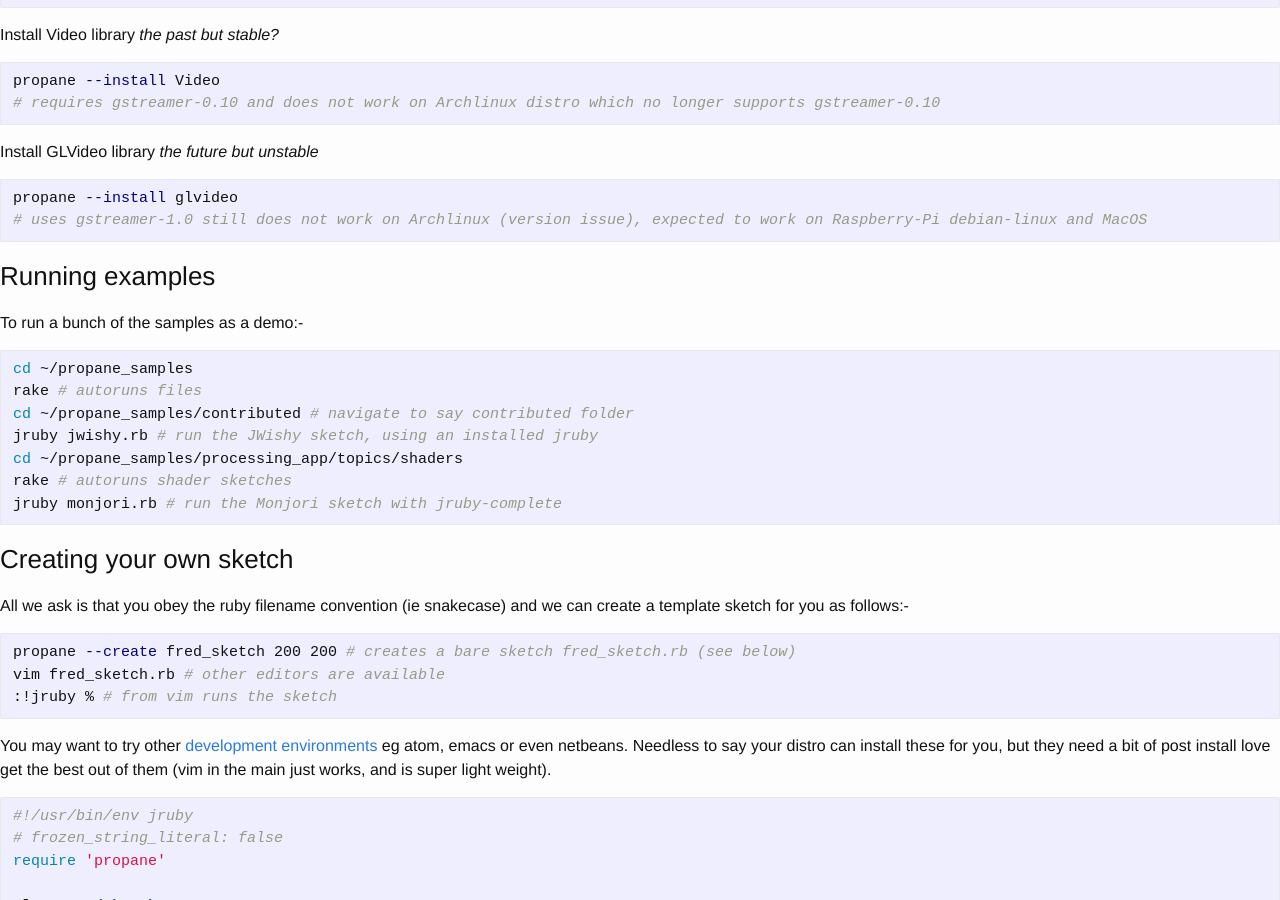
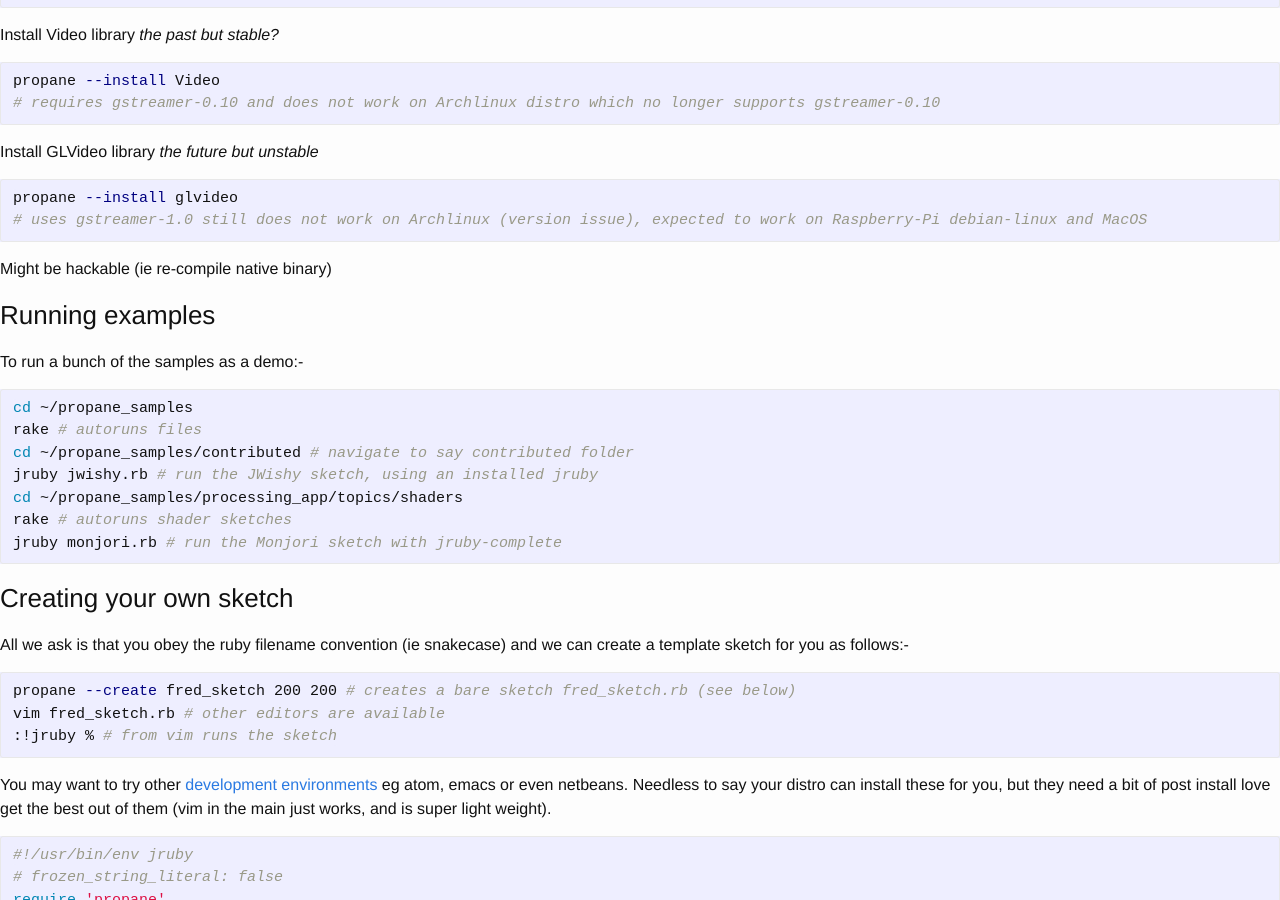
Before and after one commit to ruby-processing/propane, a Jekyll site: the page built from _posts/2015-11-21-getting_started.md, in a window 1280 px wide and 900 px high, scrolled down 1767 px. Built offline with Jekyll 4.4.1, drawn with Linux system fonts in a browser that asks for light colours.

Commit message:
patch possible for glvideo archlinux?

````diff
--- a/_posts/2015-11-21-getting_started.md
+++ b/_posts/2015-11-21-getting_started.md
@@ -80,6 +80,8 @@
 # uses gstreamer-1.0 still does not work on Archlinux (version issue), expected to work on Raspberry-Pi debian-linux and MacOS
 ```
 
+Might be hackable (ie re-compile native binary)
+
 ### Running examples
 
 To run a bunch of the samples as a demo:-
````
